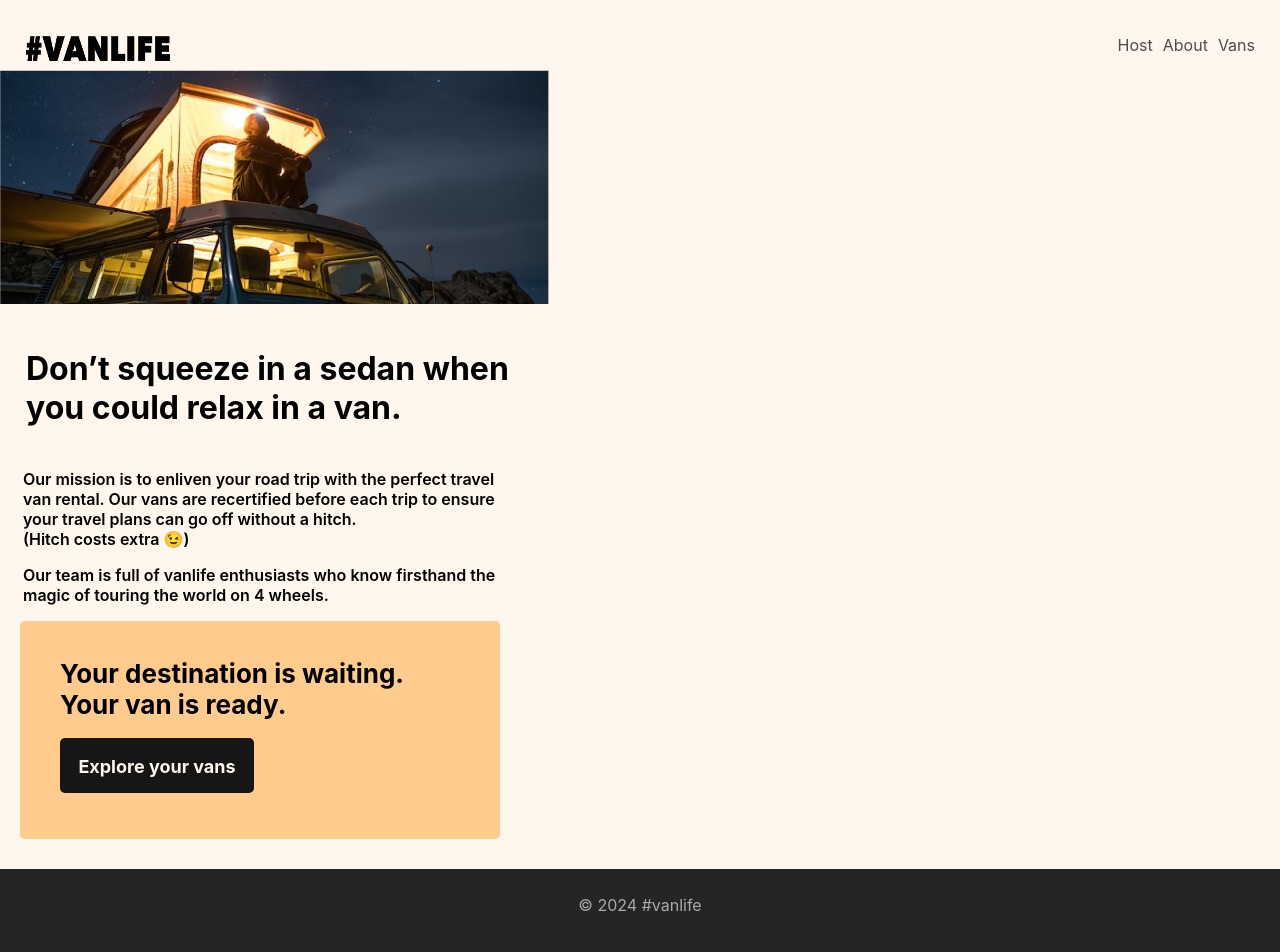
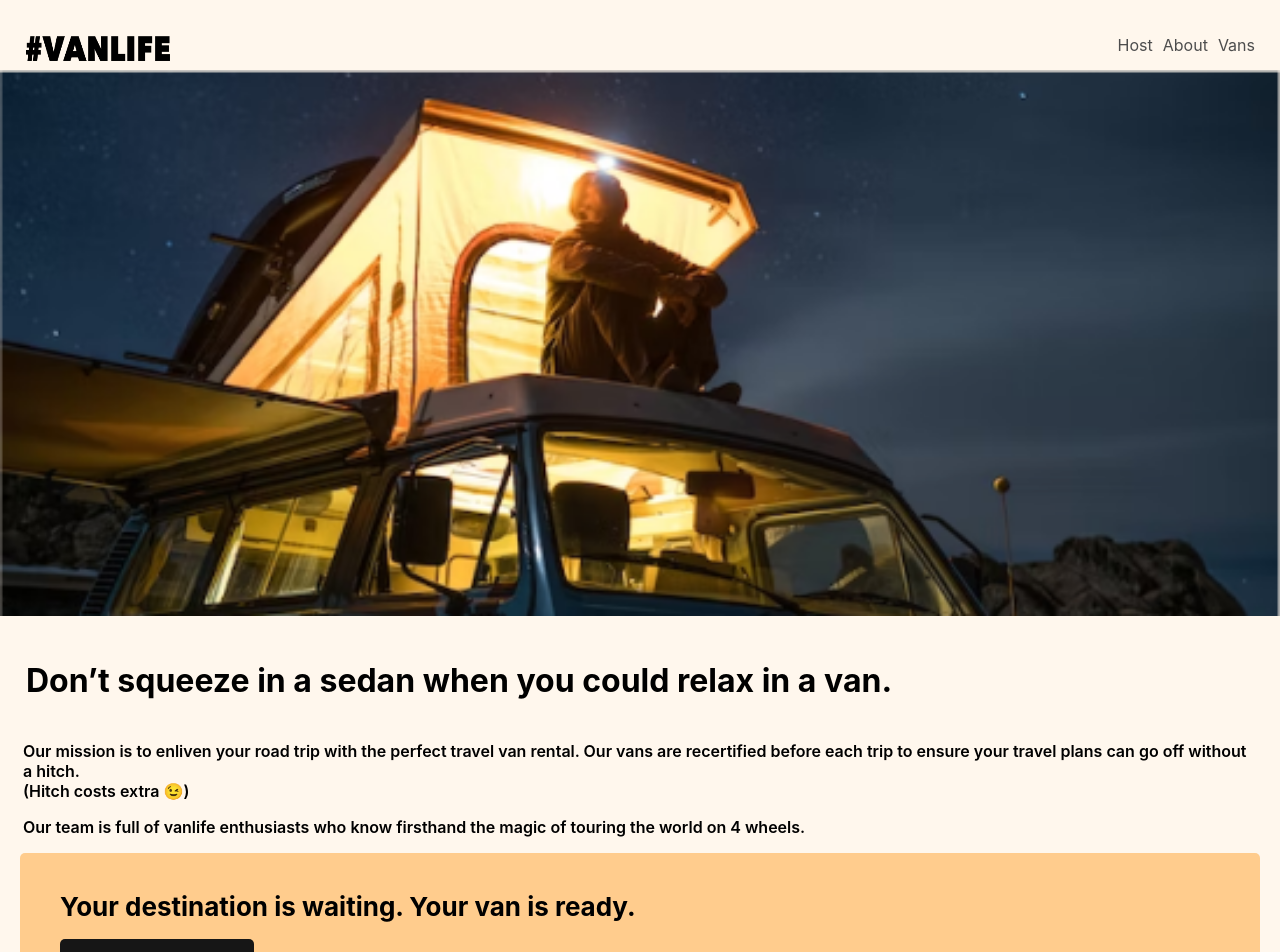
Before and after one commit to Nikhilesh144/vanLife, a React (Vite) app: page /about in a window 1280 px wide. Shown: the top 952 px of the page. Built offline with nearby package versions, Linux system fonts and the light colour scheme; what miragejs would draw is missing.

Commit message:
Update index.css

```diff
--- a/src/index.css
+++ b/src/index.css
@@ -102,27 +102,29 @@ html, body {
 }
 .About--content img{
   margin-top: 10px ;
+  width: 100%;
 
 }
 .About--content h1{
  padding: 20px 26px;
- width: 500px;
+ /* width: 500px; */
  font-weight: bold;
  font-size:  32px; ;
 
 }
 .About--content p{
   padding: 0px 23px;
-  width: 500px;
+  /* width: 500px; */
   font-weight: 600;
  }
  .About--explore{
-  width: 400px;
+  /* width: 400px; */
   height: 178px;
   background-color:#FFCC8D ;
   border-radius:5px ;
   padding: 20px 40px;
   margin-left: 20px;
+  margin-right: 20px;
   font-size: small;
   margin-bottom: 30px;
  }
```
